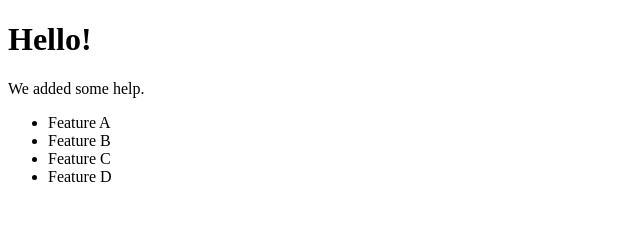
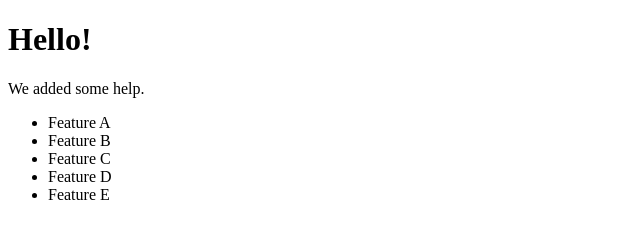
Before and after one commit to pcfens/git-demo, a plain HTML site: page index.html in a window 1280 px wide. Shown: the full height of the page, 0-640 px from the left. Drawn offline with Linux system fonts and the light colour scheme.

Commit message:
Added a new feature E

```diff
--- a/index.html
+++ b/index.html
@@ -11,6 +11,7 @@
     <li>Feature B</li>
     <li>Feature C</li>
     <li>Feature D</li>
+    <li>Feature E</li>
 </ul>
 </body>
 </html>
```
